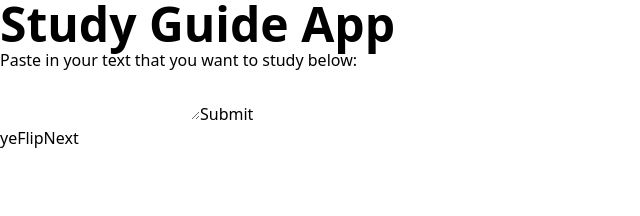
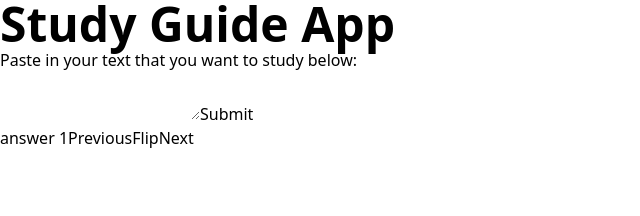
Before and after one commit to MLHUnihack2020/StudyGuideFrontend, a Vue app: page / in a window 1280 px wide. Both pictures are taken after a click on the button "Flip". Shown: the top 216 px of the page, without its empty margins (0-640 px from the left). Built offline with nearby package versions, Linux system fonts and the light colour scheme.

Commit message:
Fixed post requests

```diff
--- a/src/App.vue
+++ b/src/App.vue
@@ -17,7 +17,10 @@ export default {
       inputText: "",
       flashcards: [
         { question: "this is a test 1", answer: "answer 1" },
-        { question: "this is a test 2", answer: "answer 2" }
+        { question: "this is a test 2", answer: "answer 2" },
+        { question: "this is a test 3", answer: "answer 3" },
+        { question: "this is a test 4", answer: "answer 4" },
+        { question: "this is a test 5", answer: "answer 5" },
       ]
     }
   },
--- a/src/components/ContentSubmit.vue
+++ b/src/components/ContentSubmit.vue
@@ -14,18 +14,18 @@ export default {
     sendRequest: function () {
       const input = this.$parent.inputText;
 
-      const endpoint = "https://studyguide-backend-nwitjszpka-ue.a.run.app/";
+      // const endpoint = "https://studyguide-backend-nwitjszpka-ue.a.run.app/";
+      const endpoint = "http://localhost:8080/";
 
-      const jsonBody = {
-        text: input
-      }
+      const jsonBody = { text: input };
+      const stringed = JSON.stringify(jsonBody);
 
       fetch(endpoint, {
         method: 'POST',
         headers: {
           'Content-Type': 'application/json',
         },
-        body: JSON.stringify(jsonBody),
+        body: JSON.stringify(stringed),
       })
       .then(response => response.json())
       .then(data => {
--- a/src/components/FlashCard.vue
+++ b/src/components/FlashCard.vue
@@ -1,6 +1,8 @@
 <template>
   <div class="">
-    <span>{{ cardText }}</span>
+    <span v-if="cardSide == 0">{{ this.$parent.flashcards[cardNumber].question }}</span>
+    <span v-if="cardSide == 1">{{ this.$parent.flashcards[cardNumber].answer }}</span>
+    <button v-on:click="previous">Previous</button>
     <button v-on:click="flip">Flip</button>
     <button v-on:click="next">Next</button>
   </div>
@@ -26,7 +28,10 @@ export default {
       }
     },
     next: function () {
-
+      this.cardNumber++;
+    },
+    previous: function () {
+      this.cardNumber--;
     }
   }
 }
```
Also changed, not shown: 1 other file (tests, documents, lock files or other folders).
